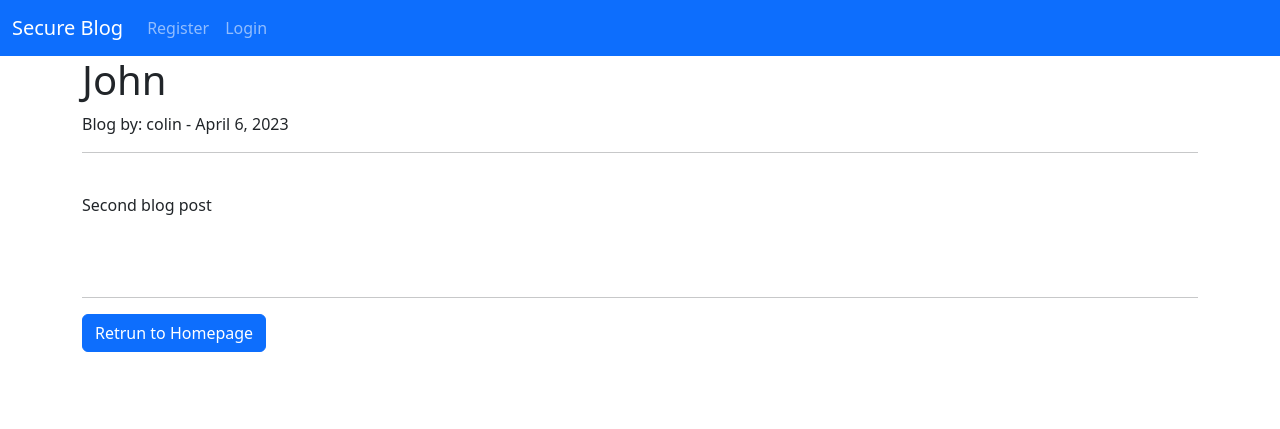
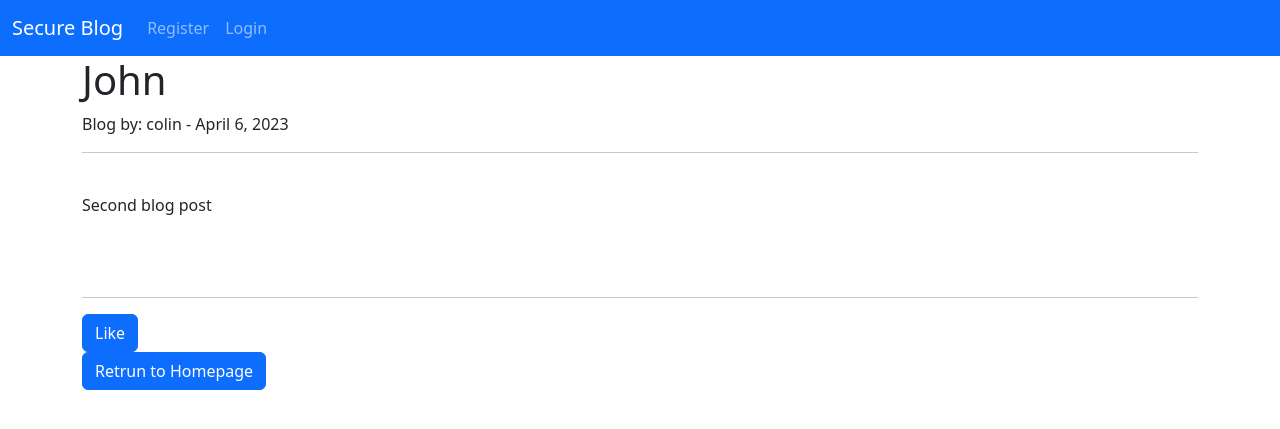
Before and after one commit to colinshaw1/secure-blog, a Django app: page /blog/2 in a window 1280 px wide. Shown: the top 429 px of the page. Run offline with Django 3.2, Linux system fonts and the light colour scheme; data comes from the database, SQL or seed files in the repository; both versions use the stored data as it was after the commit; parts of the project's set-up code (start-up, migrations or seed data) failed here and were passed over.

Commit message:
add like post to blogpost and url for like

```diff
--- a/secure_app/blog/models.py
+++ b/secure_app/blog/models.py
@@ -9,6 +9,7 @@ class Post(models.Model):
     blogger = models.ForeignKey(User, on_delete=models.CASCADE)
     body = models.TextField()
     created_on = models.DateField(auto_now_add=True)
+    liked = models.ManyToManyField(User, related_name='blog')
     # defining delf string to return the
     # title of the blog and blooger name
     def __str__(self):
--- a/secure_app/blog/templates/blogpost.html
+++ b/secure_app/blog/templates/blogpost.html
@@ -20,5 +20,9 @@ Blog by: {{ post.blogger }} -
     {% endif %}
 {% endif %}
 <br><hr>
+<form action="{% url 'like' post.pk %}" method="POST">
+    {% csrf_token %}
+    <button type="submit" name="post_id" value="{{ post.id }}" class="btn btn-primary">Like</button>
+</form>
 <a href="{% url 'home' %}" class="btn btn-primary">Retrun to Homepage</a>
 {% endblock %}
--- a/secure_app/blog/urls.py
+++ b/secure_app/blog/urls.py
@@ -1,6 +1,6 @@
 from django.urls import path
 # from . import views
-from .views import BlogView, DetailsPost, AddBlog, EditBlog, DeletePost
+from .views import BlogView, DetailsPost, AddBlog, EditBlog, DeletePost, LikePost
 
 urlpatterns = [
     # using class based views for homepage
@@ -13,4 +13,6 @@ urlpatterns = [
     path('blog/edit/<int:pk>', EditBlog.as_view(), name="edit"),
     # add delete post url
     path('blog/<int:pk>/delete', DeletePost.as_view(), name="delete"),
+    # add like post url
+    path('like/<int:pk>', LikePost.as_view(), name="Like"),
 ]
```
Also changed, not shown: secure_app/blog/migrations/0004_post_liked.py (added), secure_app/db.sqlite3.
